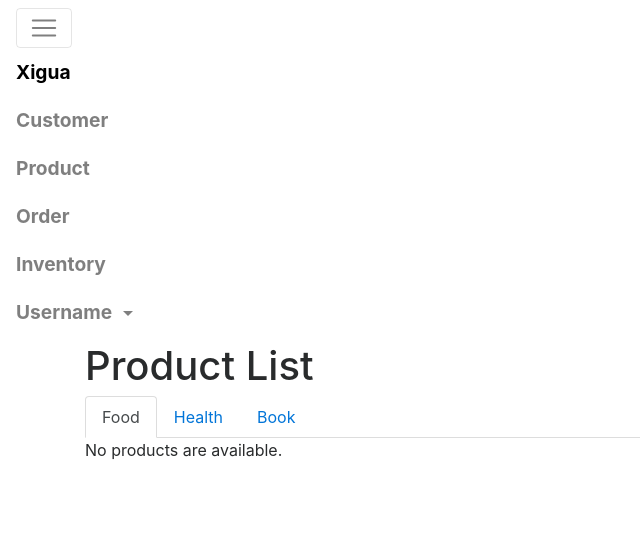
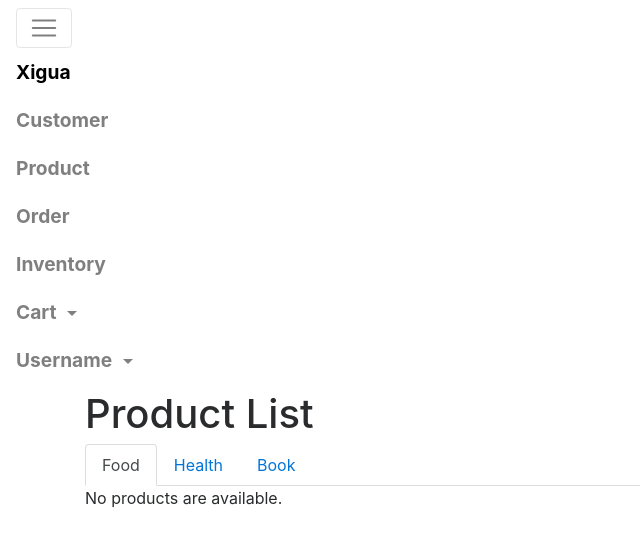
Before and after one commit to shtsai/xigua_shopping, a Django app: page /product/ in a window 1280 px wide, after a click that opens the changed part. Shown: the top 547 px of the page, without its empty margins (0-640 px from the left). Run offline with Django 3.2, Linux system fonts and the light colour scheme; data that the repository does not hold is empty; some libraries are stand-ins or nearby versions.

Commit message:
add functions to add products to shopping cart (incompleted)

```diff
--- a/backend/templates/backend/includes/header.html
+++ b/backend/templates/backend/includes/header.html
@@ -42,6 +42,18 @@
           <ul class="navbar-nav ml-auto">
             <li class="nav-item dropdown">
               <a class="nav-link dropdown-toggle" href="#" id="navbarDropdown" role="button" data-toggle="dropdown" aria-haspopup="true" aria-expanded="false">
+                Cart
+              </a>
+              <div class="dropdown-menu dropdown-menu-right" aria-labelledby="navbarDropdown">
+
+                <a class="dropdown-item" href="#">Apple</a>
+                <div class="dropdown-divider"></div>
+                <a class="dropdown-item" href="#">View All</a>
+
+              </div>
+            </li>
+            <li class="nav-item dropdown">
+              <a class="nav-link dropdown-toggle" href="#" id="navbarDropdown" role="button" data-toggle="dropdown" aria-haspopup="true" aria-expanded="false">
                 Username
               </a>
               <div class="dropdown-menu dropdown-menu-right" aria-labelledby="navbarDropdown">
--- a/backend/templates/backend/product.html
+++ b/backend/templates/backend/product.html
@@ -1,9 +1,11 @@
 {% extends 'backend/includes/header.html' %}
 
 {% block content %}
+	{% load backend_filters %}
 	<div class="container">
     	<h1>Product List</h1>
 	</div>
+
 
 	<div class="container">
 
@@ -28,14 +30,32 @@
 							<tr>
 								<th style="width:40%;">Product</th>
 								<th style="width:30%;">Cost</th>
-								<th style="width:30%;">Price</th>
+								<th style="width:15%;">Price</th>
+								<th style="width:1%;"></th>
+								<th style="width:1%;"></th>
+								<th style="width:1%;"></th>
 							</tr>
 							</thead>
 							{% for fp in foodproduct %}
-							<tr onclick="window.location='{% url 'backend:product_detail' fp.pid %}';">
-								<td> {{ fp.pname }} </td>
+							<tr>
+								<td><a href='{% url 'backend:product_detail' fp.pid %}'> {{ fp.pname }} </a></td>
 								<td> {{ fp.pcost }} </td>
 								<td> {{ fp.pprice }} </td>
+								<td>
+
+									<input class="btn btn-primary btn-sm" type="submit" value="-">
+								</td>
+
+								{% if cart|get_item:fp.pid %}
+								<td>{{ cart|get_item:fp.pid }} </td>
+								{% else %}
+								<td>0</td>
+								{% endif %}
+
+								<td>
+									<form action='{% url 'backend:addtocart' fp.pid %}'>
+									<input class="btn btn-primary btn-sm" type="submit" value="+">
+								</td>
 							</tr>
 							{% endfor %}
 						</table>
--- a/backend/urls.py
+++ b/backend/urls.py
@@ -13,4 +13,5 @@ urlpatterns = [
     path('order/<int:order_id>/', views.orderdetail, name='order_detail'),
     path('inventory/', views.inventory, name='inventory'),
     path('inventory/<int:inventory_id>', views.inventorydetail, name='inventory_detail'),
+    path('addtocart/<int:product_id>/', views.addtocart, name='addtocart'),
 ]
--- a/backend/views.py
+++ b/backend/views.py
@@ -45,9 +45,13 @@ def product(request):
     foodproduct = Product.objects.filter(ptype="Food")
     healthproduct = Product.objects.filter(ptype="Health")
     template_name = 'backend/product.html'
+    if not ('cart' in request.session):
+        request.session['cart'] = {}
+    cart = request.session['cart']
     return render(request, template_name, {
         'foodproduct': foodproduct,
         'healthproduct': healthproduct,
+        'cart': cart,
     })
 
 def productdetail(request, product_id):
@@ -160,3 +164,10 @@ def get_inventory_items(inventory_id):
                         ''', [inventory_id])
         res = dictfetchall(cursor)
         return res
+
+def addtocart(request, product_id):
+    if not (str(product_id) in request.session):
+        request.session['cart'][str(product_id)] = 1
+    else:
+        request.session['cart'][str(product_id)] += 1
+    return product(request)
```
